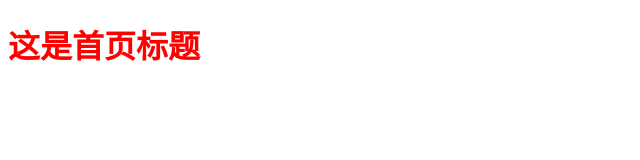
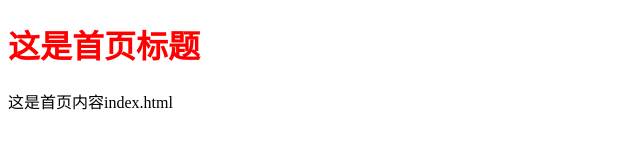
Before and after one commit to huangchucai/docker-jenkins, a website: page index.html in a window 1280 px wide. Shown: the whole page, without its empty margins (0-640 px from the left). Drawn offline with Linux system fonts and the light colour scheme.

Commit message:
feat: 修改首页的index.html

```diff
--- a/index.html
+++ b/index.html
@@ -10,5 +10,6 @@
 </head>
 <body>
 <h1>这是首页标题</h1>
+<div>这是首页内容index.html</div>
 </body>
 </html>
```
